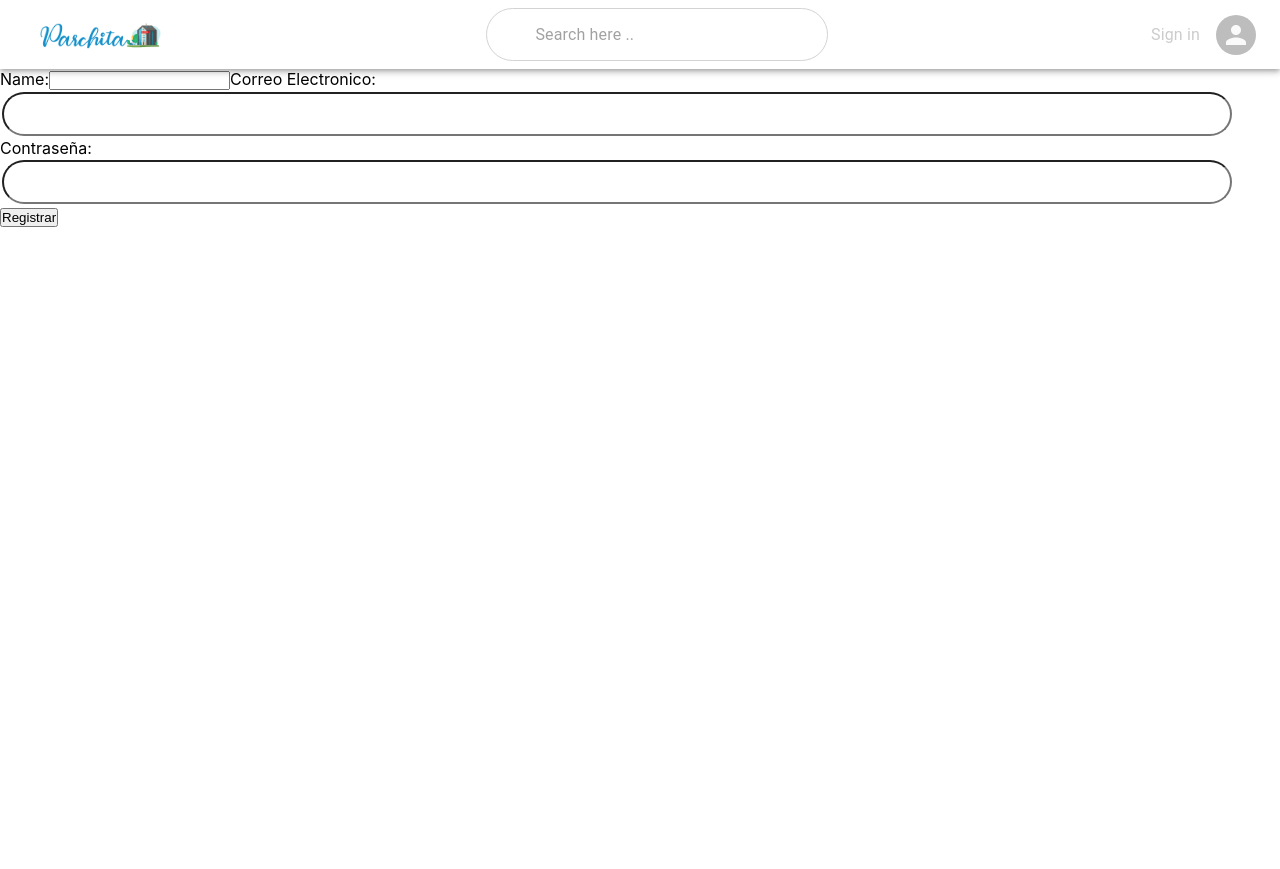
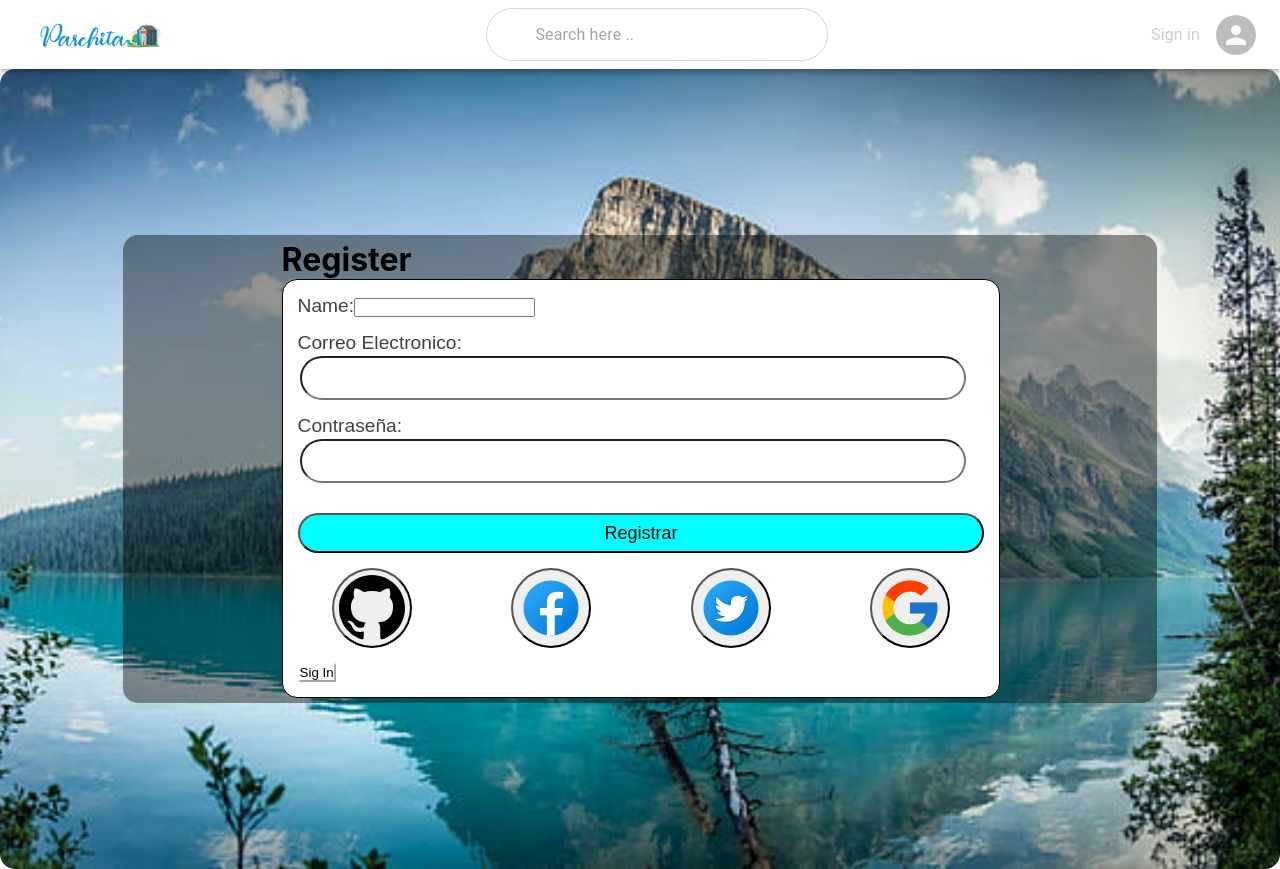
Before and after one commit to Parchitas/Parchita, a React (Create React App) app: page /register in a window 1280 px wide. Before the commit the page ends 800 px from the top, so only its background shows below. Built offline with nearby package versions, Linux system fonts and the light colour scheme.

Commit message:
Update Register.js
Estilo de la pagina de registro

```diff
--- a/src/components/Register/Register.js
+++ b/src/components/Register/Register.js
@@ -3,6 +3,7 @@ import { useNavigate } from 'react-router-dom';
 import { sessionContext } from '../../context/SessionContext';
 
 function Register(){
+
 
     const navigate = useNavigate();
     const {register,session, isLoading} = React.useContext(sessionContext)
@@ -15,30 +16,115 @@ function Register(){
           })
     }
 
-
     return(
 
         <>
+
+        <div className="pagina">
+        <div id="contenedor">
+          <div id="conte">
+            <div id="sigInOrRegister">
+              <h1>Register</h1>
+            </div>
+
+            <div className="Formulario">
               {isLoading ? <h1>Cargando...</h1> : null}
-        <form onSubmit={submitHandler}>
-        <label htmlFor="name">
+              <form onSubmit={submitHandler} id="login">
+                <div>
+                    <label >
                         Name:
                         <input type="name" id='name'/>
+
                     </label>
-
-        <label htmlFor="email">
+                </div>
+                <div>
+                  <label >
                     Correo Electronico:
                     <input type="email" id='email'/>
                   </label>
-
-        <label htmlFor="password">
+                </div>
+                <div>
+                    <label>
                         Contraseña:
                         <input type="password" id='password'/>
+
+                        <input className="iniciar"
+                            type="submit"
+                            value={"Registrar"}
+                        />
+
                     </label>
+                </div>
 
-        <input type="submit" value={"Registrar"}/>
+                <div className="modosDeInicio">
+
+                  <div className="cBoton">
+                    <button className="boton">
+                        <svg  xmlns="http://www.w3.org/2000/svg" width="auto" height="auto" viewBox="0 0 24 24">
+                          <path d="M12 0c-6.626 0-12 5.373-12 12 0 5.302 3.438 9.8 8.207 11.387.599.111.793-.261.793-.577v-2.234c-3.338.726-4.033-1.416-4.033-1.416-.546-1.387-1.333-1.756-1.333-1.756-1.089-.745.083-.729.083-.729 1.205.084 1.839 1.237 1.839 1.237 1.07 1.834 2.807 1.304 3.492.997.107-.775.418-1.305.762-1.604-2.665-.305-5.467-1.334-5.467-5.931 0-1.311.469-2.381 1.236-3.221-.124-.303-.535-1.524.117-3.176 0 0 1.008-.322 3.301 1.23.957-.266 1.983-.399 3.003-.404 1.02.005 2.047.138 3.006.404 2.291-1.552 3.297-1.23 3.297-1.23.653 1.653.242 2.874.118 3.176.77.84 1.235 1.911 1.235 3.221 0 4.609-2.807 5.624-5.479 5.921.43.372.823 1.102.823 2.222v3.293c0 .319.192.694.801.576 4.765-1.589 8.199-6.086 8.199-11.386 0-6.627-5.373-12-12-12z"/>
+                        </svg>
+                    </button>
+                  </div>
+
+                  <div className="cBoton">
+                    <button className="boton">
+                        <svg xmlns="http://www.w3.org/2000/svg"  viewBox="0 0 48 48" width="auto" height="auto">
+                          <linearGradient id="Ld6sqrtcxMyckEl6xeDdMa" x1="9.993" x2="40.615" y1="9.993" y2="40.615" gradientUnits="userSpaceOnUse">
+                            <stop offset="0" stop-color="#2aa4f4"/>
+                            <stop offset="1" stop-color="#007ad9"/>
+                          </linearGradient>
+                          <path fill="url(#Ld6sqrtcxMyckEl6xeDdMa)" d="M24,4C12.954,4,4,12.954,4,24s8.954,20,20,20s20-8.954,20-20S35.046,4,24,4z"/>
+                          <path fill="#FFFF" d="M26.707,29.301h5.176l0.813-5.258h-5.989v-2.874c0-2.184,0.714-4.121,2.757-4.121h3.283V12.46 c-0.577-0.078-1.797-0.248-4.102-0.248c-4.814,0-7.636,2.542-7.636,8.334v3.498H16.06v5.258h4.948v14.452 C21.988,43.9,22.981,44,24,44c0.921,0,1.82-0.084,2.707-0.204V29.301z"/>
+                        </svg>
+
+                    </button>
+                  </div>
+
+                  <div className="cBoton">
+                    <button className="boton">
+
+                        <svg xmlns="http://www.w3.org/2000/svg"  viewBox="0 0 48 48" width="auto" height="auto">
+                          <linearGradient id="MJy9k6AlNL0BTsRkEkukAa" x1="8.455" x2="40.88" y1="7.883" y2="41.5" gradientUnits="userSpaceOnUse">
+                            <stop offset="0" stop-color="#2aa4f4"/>
+                            <stop offset="1" stop-color="#007ad9"/>
+                          </linearGradient><path fill="url(#MJy9k6AlNL0BTsRkEkukAa)" d="M24,4C12.954,4,4,12.954,4,24s8.954,20,20,20s20-8.954,20-20S35.046,4,24,4z"/>
+                          <path d="M20,35c-3.24,0-6.351-0.794-8.535-2.178l-0.337-0.213l0.592-1.671l0.396,0.046	c0.149,0.018,0.266,0.021,0.385,0.021L12.995,31c0.997,0,2.452-0.16,3.846-0.577c-1.396-0.476-3.166-1.401-3.72-3.115L12.697,26	h1.027C12.625,24.997,12,23.602,12,22.057v-1.62l0.609,0.281c-0.395-0.765-0.604-1.537-0.604-2.262c0-1.049,0.278-2.075,0.806-2.966	l0.729-1.228l0.906,1.102c1.997,2.431,5.244,5.096,8.554,5.563V20c0-3.364,2.468-6,5.617-6c1.545,0,2.883,0.442,3.888,1.281	c1.039-0.261,2.308-0.743,2.989-1.144l2.264-1.332l-0.807,2.5c-0.038,0.12-0.086,0.24-0.144,0.362l1.939-0.859l-2.158,3.233	c-0.449,0.683-0.875,1.332-1.595,1.939C34.998,20.239,35,20.511,35,20.63C35,27.596,29.743,35,20,35z" opacity=".05"/>
+                          <path d="M20,34.5c-3.147,0-6.161-0.766-8.268-2.101l0.325-0.919c0.172,0.02,0.306,0.025,0.442,0.025L13,31.5	c1.613,0,3.799-0.369,5.475-1.163c-2.026-0.377-4.306-1.415-4.878-3.184L13.385,26.5h0.688c0.476,0,0.855-0.025,1.165-0.065	c-1.703-0.855-2.737-2.454-2.737-4.378v-0.838l0.737,0.341c0.215,0.116,0.501,0.249,0.813,0.378c-0.88-1.01-1.545-2.255-1.545-3.481	c0-0.959,0.255-1.897,0.736-2.711l0.364-0.614l0.453,0.551c2.209,2.689,5.804,5.554,9.44,5.8V20c0-3.084,2.248-5.5,5.117-5.5	c1.529,0,2.819,0.458,3.751,1.328c1.124-0.252,2.585-0.792,3.379-1.259l1.132-0.666l-0.403,1.25	c-0.191,0.594-0.654,1.192-1.197,1.726c0.174-0.068,0.348-0.14,0.52-0.216l1.577-0.699l-1.202,1.801	c-0.483,0.736-0.906,1.38-1.683,1.981c0.006,0.303,0.01,0.727,0.01,0.883C34.5,27.354,29.418,34.5,20,34.5z" opacity=".07"/>
+                          <path fill="#fff" d="M36,15c-0.951,0.559-2.671,1.156-3.793,1.372C31.311,15.422,30.033,15,28.617,15	C25.897,15,24,17.305,24,20v2c-4,0-7.9-3.047-10.327-6c-0.427,0.721-0.667,1.565-0.667,2.457c0,1.819,1.671,3.665,2.994,4.543	c-0.807-0.025-2.335-0.641-3-1v0.057c0,2.367,1.661,3.974,3.912,4.422C16.501,26.592,16,27,14.072,27	c0.626,1.935,3.773,2.958,5.928,3c-1.686,1.307-4.692,2-7,2c-0.399,0-0.615,0.022-1-0.023C14.178,33.357,17.22,34,20,34	c9.057,0,14-6.918,14-13.37c0-0.212-0.007-0.922-0.018-1.13c0.968-0.682,1.36-1.396,2.018-2.38c-0.882,0.391-1.999,0.758-3,0.88	C34.018,17.396,35.633,16.138,36,15z"/>
+                        </svg>
+
+
+                    </button>
+
+                  </div>
+                  <div className="cBoton">
+                    <button className="boton">
+
+                    <svg xmlns="http://www.w3.org/2000/svg"  viewBox="0 0 48 48" width="auto" height="auto">
+                      <path fill="#FFC107" d="M43.611,20.083H42V20H24v8h11.303c-1.649,4.657-6.08,8-11.303,8c-6.627,0-12-5.373-12-12c0-6.627,5.373-12,12-12c3.059,0,5.842,1.154,7.961,3.039l5.657-5.657C34.046,6.053,29.268,4,24,4C12.955,4,4,12.955,4,24c0,11.045,8.955,20,20,20c11.045,0,20-8.955,20-20C44,22.659,43.862,21.35,43.611,20.083z"/>
+                      <path fill="#FF3D00" d="M6.306,14.691l6.571,4.819C14.655,15.108,18.961,12,24,12c3.059,0,5.842,1.154,7.961,3.039l5.657-5.657C34.046,6.053,29.268,4,24,4C16.318,4,9.656,8.337,6.306,14.691z"/>
+                      <path fill="#4CAF50" d="M24,44c5.166,0,9.86-1.977,13.409-5.192l-6.19-5.238C29.211,35.091,26.715,36,24,36c-5.202,0-9.619-3.317-11.283-7.946l-6.522,5.025C9.505,39.556,16.227,44,24,44z"/>
+                      <path fill="#1976D2" d="M43.611,20.083H42V20H24v8h11.303c-0.792,2.237-2.231,4.166-4.087,5.571c0.001-0.001,0.002-0.001,0.003-0.002l6.19,5.238C36.971,39.205,44,34,44,24C44,22.659,43.862,21.35,43.611,20.083z"/>
+                    </svg>
+
+
+                    </button>
+
+                  </div>
+                </div>
+
 
               </form>
+
+
+              <div id="contenedorRegistro">
+                <button id ="botonRegistrarse" onClick={()=> navigate("/login")}> Sig In</button>
+              </div>
+            </div>
+          </div>
+        </div>
+      </div>
+
         </>
     )
 }
```
Lines whose indentation alone changed are shown as unchanged.
